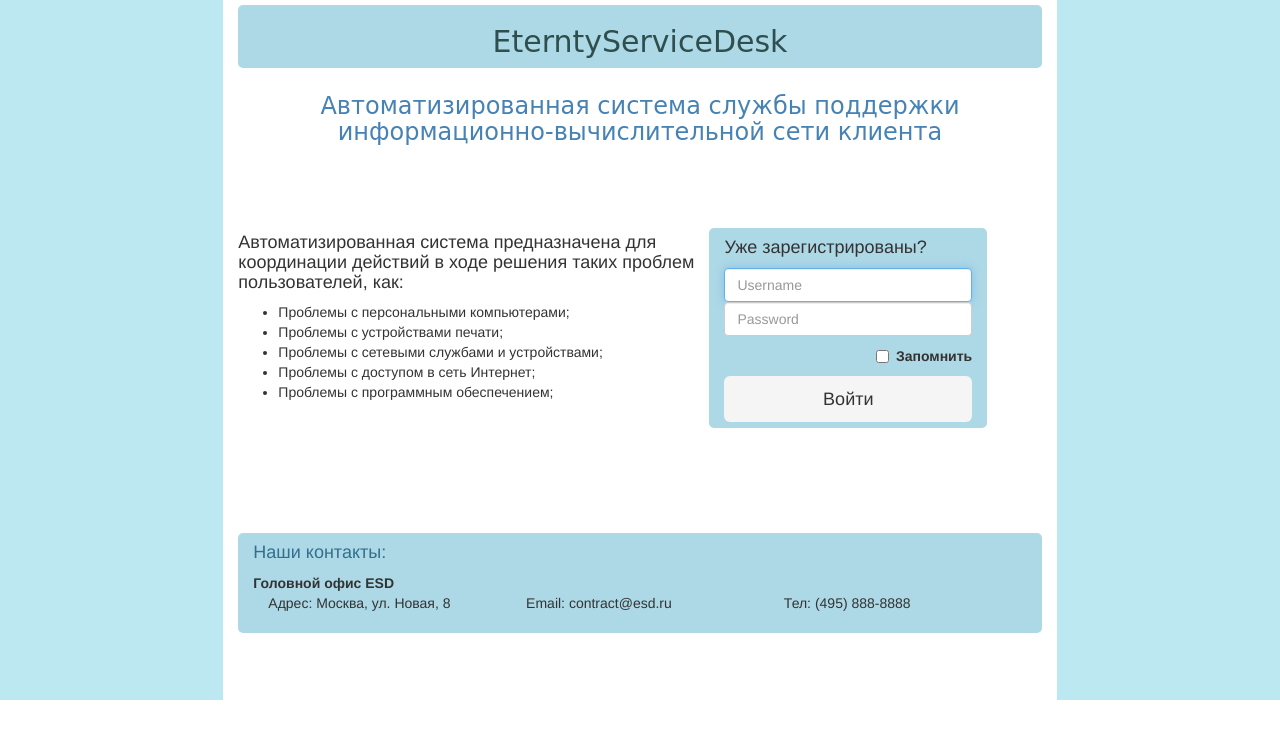
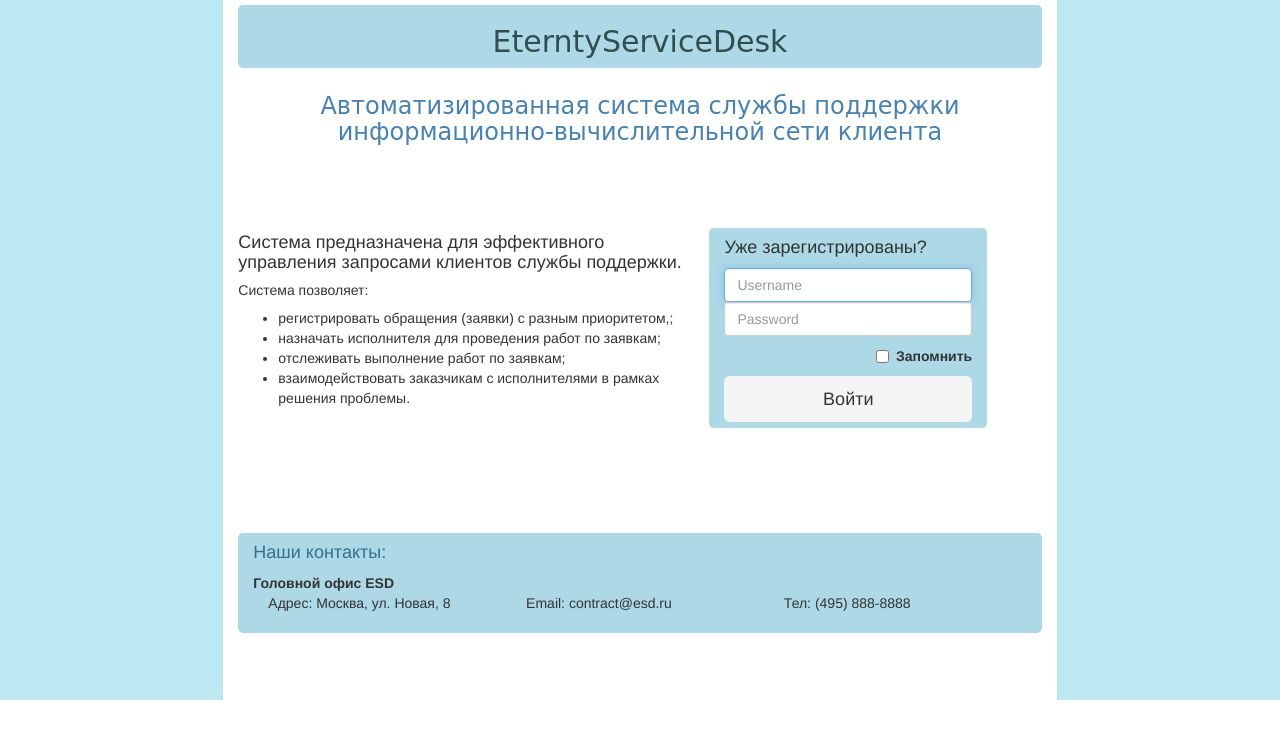
Before and after one commit to eternty/RequestSystem, a Django app: page /signin/ in a window 1280 px wide. Shown: the top 739 px of the page. Run offline with Django 3.2, Linux system fonts and the light colour scheme; parts of the project's set-up code (start-up, migrations or seed data) failed here and were passed over; some libraries are stand-ins or nearby versions.

Commit message:
smile сделать загрузку инженеров! сделала журнал заявки для инженера

```diff
--- a/RequestApp/views.py
+++ b/RequestApp/views.py
@@ -299,12 +299,11 @@ def engineer_request_journal(request, pk):
 
         our_request = Request.objects.get(id=pk)
         changed_form = ShowEngRequestForm(request.POST)
-
-        changed_form.save(commit=False)
         company = our_request.company
         equips = Equipment.objects.filter(contract__company=company )
         #our_request.equipment = changed_form.cleaned_data['equipment1']
         if changed_form.is_valid():
+            changed_form.save(commit=False)
             our_request.engineer = changed_form.cleaned_data['engineer']
             our_request.group = changed_form.cleaned_data['group']
             our_request.solution = changed_form.cleaned_data['solution']
--- a/templates/base-nav.html
+++ b/templates/base-nav.html
@@ -19,7 +19,7 @@
 
                     <li class="active"><a href="/">Консоль менеджера</a></li>
                     <li><a href="/new_request">Новая заявка</a></li>
-                    <li><a href="/active_requests">Заявки в работе</a></li>
+                    <!--<li><a href="/active_requests">Заявки в работе</a></li> -->
                     <!--<li><a href="#">Загрузка инженеров</a></li> -->
 
                     <li class="dropdown">
--- a/templates/signin_page.html
+++ b/templates/signin_page.html
@@ -26,13 +26,14 @@
                 </div>
             <div class="row">
                 <div class=" container col-md-7">
-                    <h4>Автоматизированная система предназначена для координации действий в ходе решения таких проблем пользователей, как:</h4>
+                    <h4>Система предназначена для эффективного управления запросами клиентов службы поддержки.</h4>
+                    <h5>Система позволяет:</h5>
                     <ul>
-                        <li>Проблемы с персональными компьютерами;</li>
-                        <li>Проблемы с устройствами печати;</li>
-                        <li>Проблемы с сетевыми службами и устройствами;</li>
-                        <li>Проблемы с доступом в сеть Интернет;</li>
-                        <li>Проблемы с программным обеспечением;</li>
+                        <li>регистрировать обращения (заявки) с разным приоритетом,;</li>
+                        <li>назначать исполнителя для проведения работ по заявкам;</li>
+                        <li>отслеживать выполнение работ по заявкам;</li>
+                        <li>взаимодействовать заказчикам с исполнителями в рамках решения проблемы.</li>
+
                     </ul>
                 </div>
 
```
Also changed, not shown: templates/client.html (+4 -4 lines), templates/engineer.html (+4 -4 lines), templates/manager.html (+8 -7 lines).
